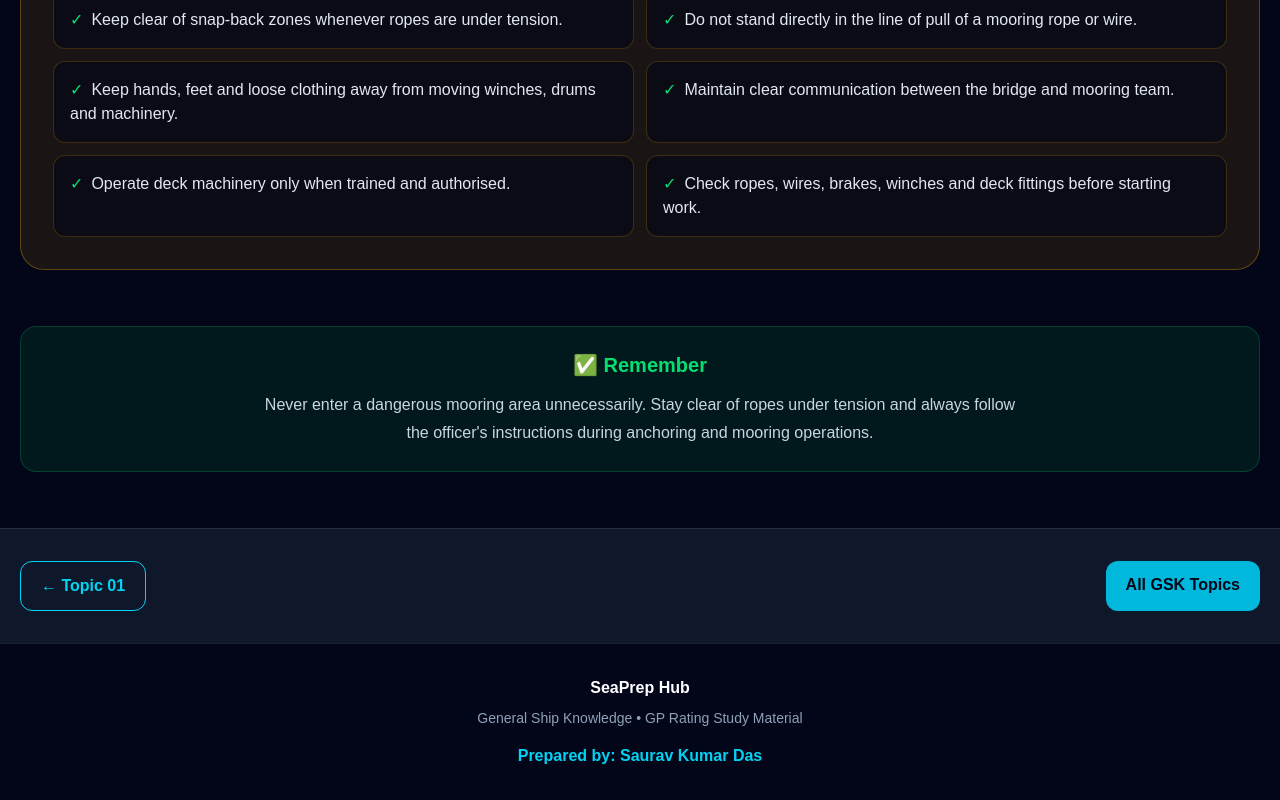
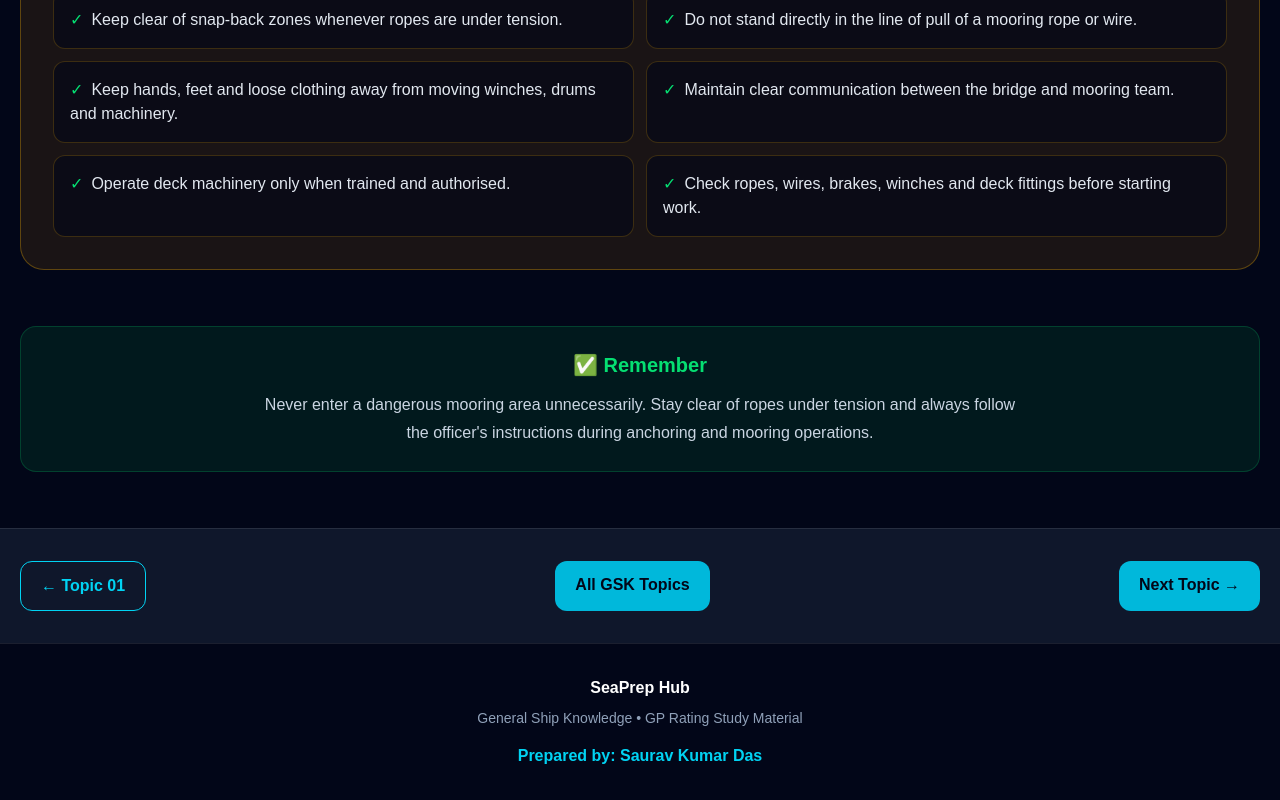
Before and after one commit to yakcbt/seaprep-hub, a Next.js app: page /gsk/deck-equipment in a window 1280 px wide. Shown: the part 2026-2826 px from the top of the page. Built offline with nearby package versions, Linux system fonts and the light colour scheme.

Commit message:
Fix navigation across GSK topics

```diff
--- a/app/gsk/cargo-cargo-gear/page.tsx
+++ b/app/gsk/cargo-cargo-gear/page.tsx
@@ -343,6 +343,12 @@ export default function CargoCargoGearPage() {
           >
             All GSK Topics
           </Link>
+          <Link
+  href="/gsk/navigation-signals"
+  className="rounded-xl bg-cyan-500 px-5 py-3 text-center font-bold text-slate-950"
+>
+  Next Topic →
+</Link>
         </div>
       </section>
 
--- a/app/gsk/deck-equipment/page.tsx
+++ b/app/gsk/deck-equipment/page.tsx
@@ -243,6 +243,12 @@ export default function DeckEquipmentPage() {
           >
             All GSK Topics
           </Link>
+          <Link
+  href="/gsk/ropes-knots"
+  className="rounded-xl bg-cyan-500 px-5 py-3 text-center font-bold text-slate-950"
+>
+  Next Topic →
+</Link>
         </div>
       </section>
 
--- a/app/gsk/fire-fighting-safety/page.tsx
+++ b/app/gsk/fire-fighting-safety/page.tsx
@@ -420,7 +420,12 @@ export default function FireFightingSafetyPage() {
           >
             All GSK Topics
           </Link>
-
+<Link
+  href="/gsk/cargo-cargo-gear"
+  className="rounded-xl bg-cyan-500 px-5 py-3 text-center font-bold text-slate-950"
+>
+  Next Topic →
+</Link>
         </div>
       </section>
 
--- a/app/gsk/life-saving-appliances/page.tsx
+++ b/app/gsk/life-saving-appliances/page.tsx
@@ -280,6 +280,12 @@ export default function LifeSavingAppliancesPage() {
           >
             All GSK Topics
           </Link>
+          <Link
+  href="/gsk/fire-fighting-safety"
+  className="rounded-xl bg-cyan-500 px-5 py-3 text-center font-bold text-slate-950"
+>
+  Next Topic →
+</Link>
         </div>
       </section>
 
--- a/app/gsk/navigation-signals/page.tsx
+++ b/app/gsk/navigation-signals/page.tsx
@@ -384,6 +384,12 @@ export default function NavigationSignalsPage() {
           >
             All GSK Topics
           </Link>
+          <Link
+  href="/gsk/seamanship"
+  className="rounded-xl bg-cyan-500 px-5 py-3 text-center font-bold text-slate-950"
+>
+  Next Topic →
+</Link>
         </div>
       </section>
 
--- a/app/gsk/ropes-knots/page.tsx
+++ b/app/gsk/ropes-knots/page.tsx
@@ -334,7 +334,12 @@ export default function RopesKnotsPage() {
           >
             All GSK Topics
           </Link>
-
+<Link
+  href="/gsk/life-saving-appliances"
+  className="rounded-xl bg-cyan-500 px-5 py-3 text-center font-bold text-slate-950"
+>
+  Next Topic →
+</Link>
         </div>
       </section>
 
--- a/app/gsk/seamanship/page.tsx
+++ b/app/gsk/seamanship/page.tsx
@@ -387,6 +387,12 @@ export default function SeamanshipPage() {
           >
             All GSK Topics
           </Link>
+          <Link
+  href="/gsk/practice-cbt"
+  className="rounded-xl bg-cyan-500 px-5 py-3 text-center font-bold text-slate-950"
+>
+  Start Practice CBT →
+</Link>
         </div>
       </section>
 
--- a/app/gsk/ship-familiarization/page.tsx
+++ b/app/gsk/ship-familiarization/page.tsx
@@ -271,9 +271,12 @@ export default function ShipFamiliarizationPage() {
             ← All GSK Topics
           </Link>
 
-          <button className="rounded-xl bg-cyan-500 px-5 py-3 font-bold text-slate-950">
-            Next Topic →
-          </button>
+          <Link
+  href="/gsk/deck-equipment"
+  className="rounded-xl bg-cyan-500 px-5 py-3 font-bold text-slate-950"
+>
+  Next Topic →
+</Link>
         </div>
       </section>
 
```
